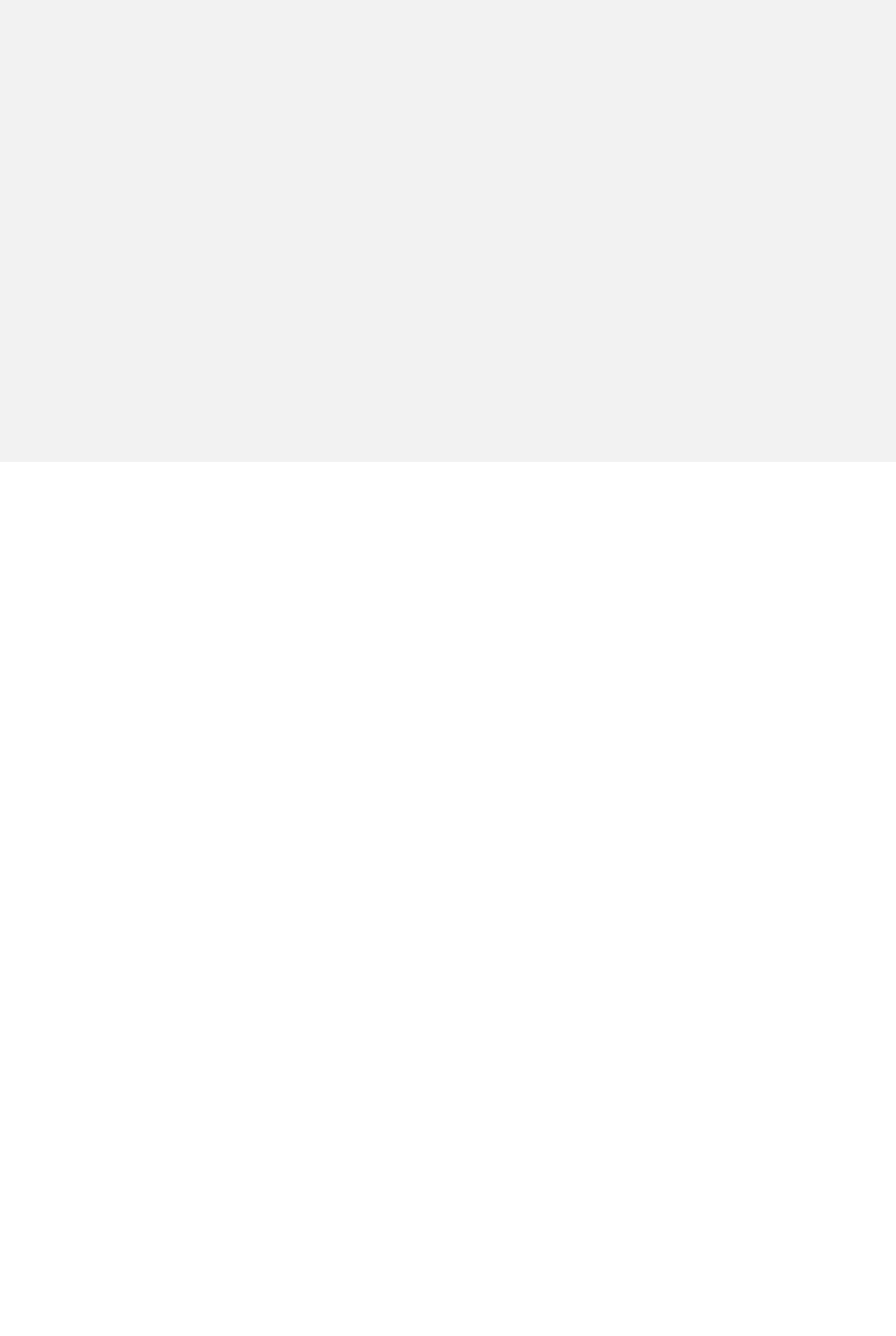
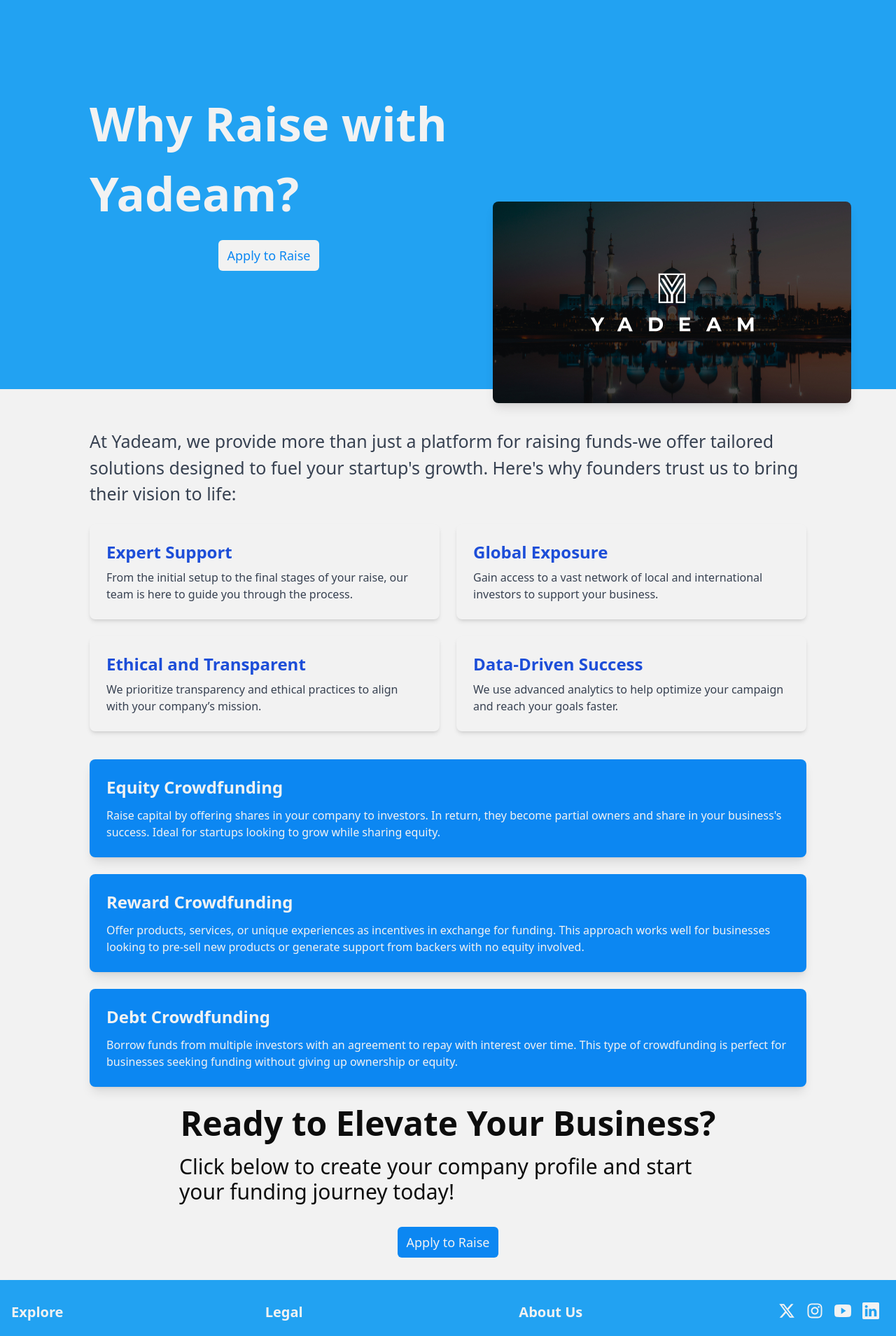
Before and after one commit to pouryaZeidi/Yadeam-Co, a Next.js app: page /raise in a window 1280 px wide. Shown: the part 140-2049 px from the top of the page at 70% size. Before the commit the page ends 800 px from the top, so only its background shows below. Built offline with nearby package versions, Linux system fonts and the light colour scheme.

Commit message:
build and changes little things on input -build raise page raise hero component and some components of this pages need

```diff
--- /dev/null
+++ b/src/components/FundingOption.tsx
@@ -0,0 +1,18 @@
+// components/FundingOption.tsx
+import React from 'react';
+
+interface FundingOptionProps {
+  title: string;
+  description: string;
+}
+
+const FundingOption: React.FC<FundingOptionProps> = ({ title, description }) => {
+  return (
+    <div className="bg-primary1 p-6 rounded-lg shadow-lg hover:shadow-xl transition-shadow">
+      <h3 className="text-xl sm:text-2xl font-semibold  sm:font-bold text-white mb-3">{title}</h3>
+      <p className='text-white'>{description}</p>
+    </div>
+  );
+};
+
+export default FundingOption;
--- a/src/components/InputField.tsx
+++ b/src/components/InputField.tsx
@@ -1,25 +1,25 @@
-// InputField.tsx
 import React from 'react';
 
 interface InputFieldProps {
   label: string;
   placeholder?: string;
   value: string;
-  name: string; // اضافه کردن نوع name
-  onChange: (e: React.ChangeEvent<HTMLInputElement>) => void; // تغییر به HTMLInputElement
+  name: string;
+  onChange: (e: React.ChangeEvent<HTMLInputElement>) => void;
+  className?: string;
 }
 
-const InputField: React.FC<InputFieldProps> = ({ label, placeholder, value, name, onChange }) => {
+const InputField: React.FC<InputFieldProps> = ({ label, placeholder, value, name, onChange, className }) => {
   return (
     <div>
       <label className="block text-sm font-medium text-gray-700">{label}</label>
       <input
         type="text"
-        name={name} // اضافه کردن name
+        name={name}
         placeholder={placeholder}
         value={value}
         onChange={onChange}
-        className="mt-1 block w-full p-2 border-gray-300 rounded-md shadow-sm focus:ring-indigo-500 focus:border-indigo-500"
+        className={`mt-1 block w-full p-2 border-gray-300 rounded-md shadow-sm focus:ring-indigo-500 focus:border-indigo-500 ${className}`}
       />
     </div>
   );
--- /dev/null
+++ b/src/components/RaiseHero.tsx
@@ -0,0 +1,28 @@
+import React from 'react';
+import CustomButton from '@/components/Buttons/CustomButton';
+
+const RaiseHero = () => {
+  return (
+    <div className="flex flex-col md:flex md:flex-row w-full justify-center md:h-[75vh] h-auto bg-primary2 p-2 md:p-0 mb-2">
+      <div className=" mt-5 sm:mt-2 md:mt-0 flex flex-row md:flex-col items-center justify-center w-full sm:w-full md:w-[50%] ">
+        <h1 className="lg:text-[67px] md:text-[50px] sm:text-[36px] text-[23px] font-bold w-[70%] md:w-[80%] text-white mb-4">Why Raise with Yadeam?</h1>
+
+        <CustomButton
+          text="Apply to Raise"
+          onClick={() => alert('Navigating to Raise Application')}
+          theme="primary"
+          className=" w-32 md:!w-36  md:text-lg !bg-white !text-primary1 rounded-md text-nowrap"
+        />
+      </div>
+      <div className="w-full md:w-[40%] flex items-end relative">
+        <img
+          src="/yadeamBanner.jpg"
+          alt="Yadeam image"
+          className="rounded-lg object-cover shadow-lg  md:absolute md:bottom-[-20px] "
+        />
+      </div>
+    </div>
+  );
+};
+
+export default RaiseHero;
--- /dev/null
+++ b/src/components/TextSection.tsx
@@ -0,0 +1,30 @@
+import React from 'react';
+
+const TextSection = () => {
+  return (
+    <div className="w-[80%] m-auto mt-12">
+       <p className="text-[25px] text-gray-700 mb-6">
+       At Yadeam, we provide more than just a platform for raising funds-we offer tailored solutions designed to fuel your startup's growth. Here's why founders trust us to bring their vision to life:        </p>
+       <div className="grid grid-cols-1 md:grid-cols-2 gap-6">
+        <div className="bg-white p-6 shadow-md rounded-lg">
+          <h3 className="text-2xl font-bold text-blue-700 mb-2">Expert Support</h3>
+          <p className="text-gray-700">From the initial setup to the final stages of your raise, our team is here to guide you through the process.</p>
+        </div>
+        <div className="bg-white p-6 shadow-md rounded-lg">
+          <h3 className="text-2xl font-bold text-blue-700 mb-2">Global Exposure</h3>
+          <p className="text-gray-700">Gain access to a vast network of local and international investors to support your business.</p>
+        </div>
+        <div className="bg-white p-6 shadow-md rounded-lg">
+          <h3 className="text-2xl font-bold text-blue-700 mb-2">Ethical and Transparent</h3>
+          <p className="text-gray-700">We prioritize transparency and ethical practices to align with your company’s mission.</p>
+        </div>
+        <div className="bg-white p-6 shadow-md rounded-lg">
+          <h3 className="text-2xl font-bold text-blue-700 mb-2">Data-Driven Success</h3>
+          <p className="text-gray-700">We use advanced analytics to help optimize your campaign and reach your goals faster.</p>
+        </div>
+      </div>
+    </div>
+  );
+};
+
+export default TextSection;
--- a/src/pages/campaignpage.tsx
+++ b/src/pages/campaignpage.tsx
@@ -22,7 +22,7 @@
     businessCategory: '',
     houseRegistrationNumber: '',
     companyLocation: '',
-    valuation: '', // Pre-Money Valuation
+    valuation: '',
     taxRelief: '',
     raisetype: '',
   });
@@ -30,9 +30,9 @@
   const handleInputChange = (e: React.ChangeEvent<HTMLInputElement | HTMLTextAreaElement>) => {
     const { name, value } = e.target;
 
-    // محدود کردن توضیحات به 200 کاراکتر
+
     if (name === 'description' && value.length > 200) {
-      return; // اگر بیشتر از 200 کاراکتر بود، تغییری نمی‌دهیم
+      return;
     }
 
     setFormData((prevData) => ({ ...prevData, [name]: value }));
@@ -172,6 +172,7 @@
               value={formData.houseRegistrationNumber}
               name="houseRegistrationNumber"
               onChange={handleInputChange}
+              className='w-full md:min-w-[400px]'
             />
             <InputField
               label="Company Location"
--- a/src/pages/footer.tsx
+++ /dev/null
@@ -1,9 +0,0 @@
-import React from 'react'
-
-const footer = () => {
-  return (
-    <div>footer</div>
-  )
-}
-
-export default footer
--- a/src/pages/raise.tsx
+++ b/src/pages/raise.tsx
@@ -1,9 +1,66 @@
-import React from 'react'
+// pages/raise.tsx
+import React from 'react';
+import PagesNavbar from '@/components/Navbar/PagesNavbar';
+import Footer from '@/components/Footer';
+import CustomButton from '@/components/Buttons/CustomButton';
+import RaiseHero from '@/components/RaiseHero';
+import TextSection from '@/components/TextSection';
+import FundingOption from '@/components/FundingOption';
 
 const Raise = () => {
   return (
-    <div>Raise</div>
-  )
-}
+    <div className="flex flex-col min-h-screen">
+      <PagesNavbar />
 
-export default Raise
+      {/* Hero Section */}
+      <RaiseHero />
+
+      {/* Text Section */}
+      <TextSection />
+
+      {/* Funding Options Section */}
+      <div className="grid grid-cols-1  gap-6 w-[80%] m-auto mt-10">
+
+
+          <FundingOption
+            title="Equity Crowdfunding"
+            description="Raise capital by offering shares in your company to investors. In return, they
+            become partial owners and share in your business's success. Ideal for startups looking to grow
+            while sharing equity."
+          />
+          <FundingOption
+            title="Reward Crowdfunding"
+            description="Offer products, services, or unique experiences as incentives in exchange for funding.
+            This approach works well for businesses looking to pre-sell new products or generate support from
+            backers with no equity involved."
+          />
+          <FundingOption
+            title="Debt Crowdfunding"
+            description="Borrow funds from multiple investors with an agreement to repay with interest over time. This type of
+            crowdfunding is perfect for businesses seeking funding without giving up ownership or equity."
+          />
+
+      </div>
+      <div className='w-[80%] m-auto flex flex-col justify-center items-center mt-7' >
+        <h2 className='mb-5 text-5xl font-bold'>Ready to Elevate Your Business?</h2>
+        <p className=' text-3xl w-[75%]'>Click below to create your company profile and start your funding journey today!</p>
+
+      </div>
+
+      {/* Action Buttons */}
+      <div className="flex flex-col items-center justify-center py-8">
+      <CustomButton
+          text="Apply to Raise"
+          onClick={() => alert('Navigating to Raise Application')}
+          theme="primary"
+          className=" w-32 md:!w-36  md:text-lg !bg-primary1 !text-white rounded-md text-nowrap"
+        />
+
+      </div>
+
+      <Footer />
+    </div>
+  );
+};
+
+export default Raise;
```
Also changed, not shown: public/YadeamBanner.jpg (added).
